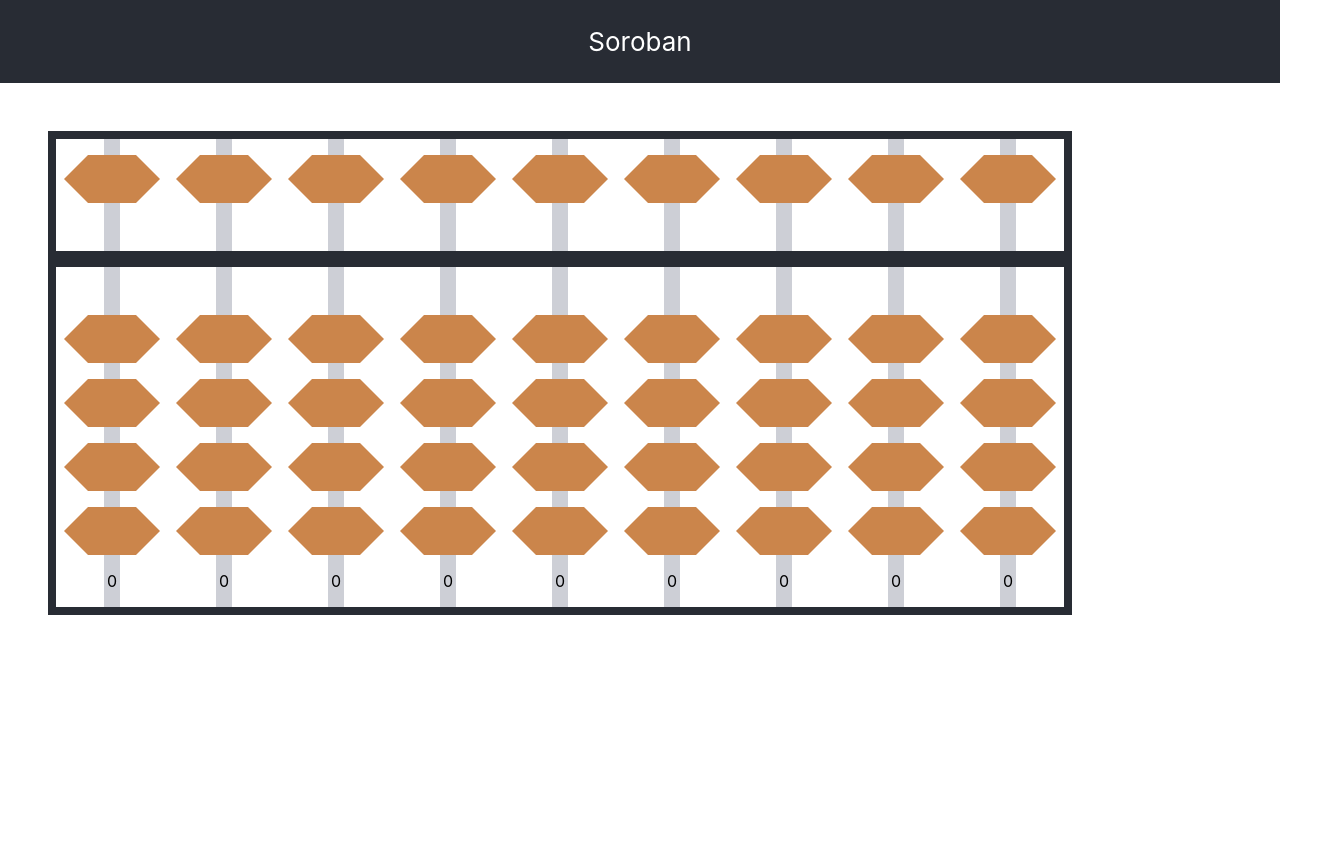
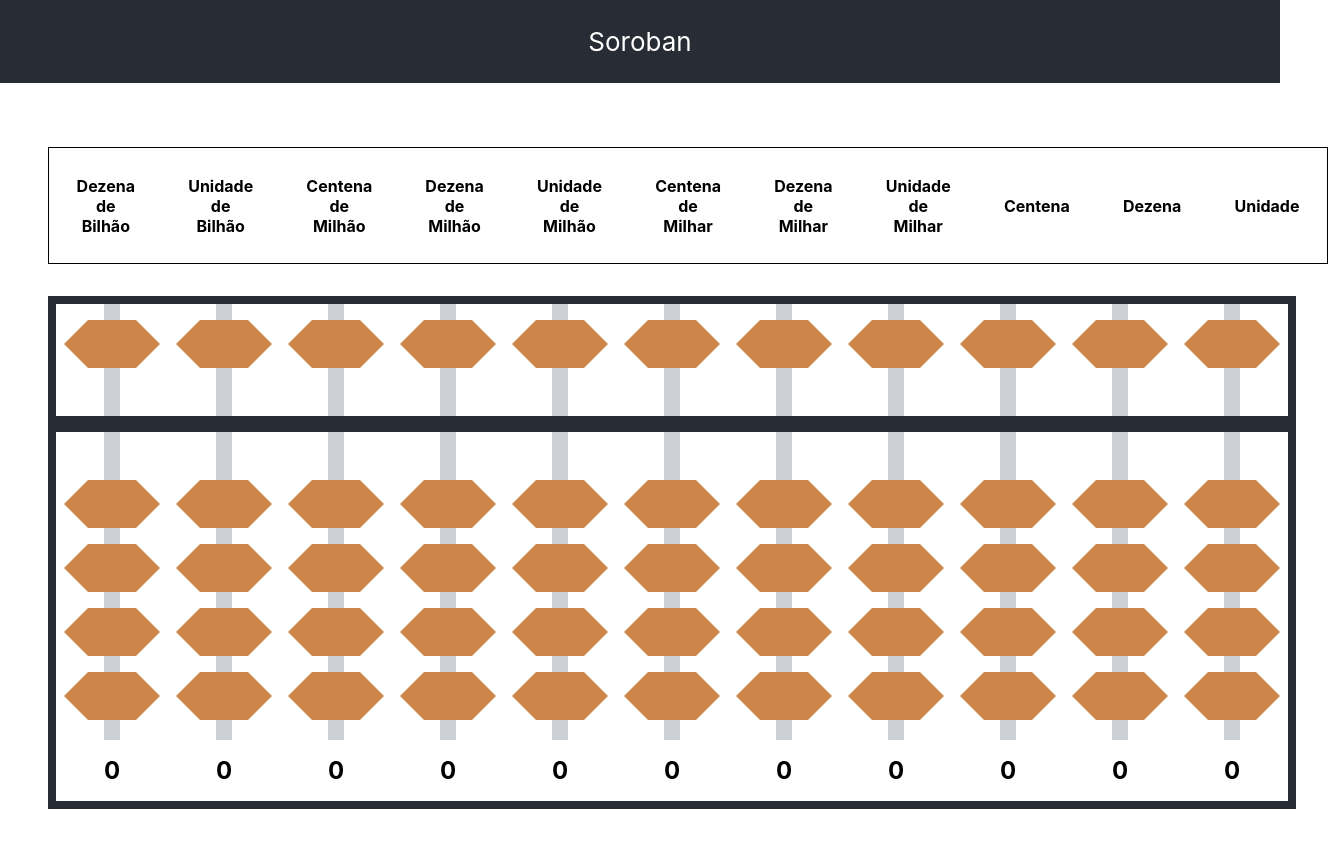
Before and after one commit to rhaiz/Soroban, a React (Create React App) app: page / in a window 1280 px wide. Shown: the top 848 px of the page, 1328 px wide, since content can reach past the window. Before the commit the page ends 800 px from the top, so only its background shows below. Built offline with nearby package versions, Linux system fonts and the light colour scheme.

Commit message:
Update table width and details of Keta.js

```diff
--- a/src/App.js
+++ b/src/App.js
@@ -1,8 +1,10 @@
 import './App.css';
 import Keta from './components/Keta/Keta';
+import DecimalTable from './components/DecimalTable/DecimalTable'
 
 function App() {
-  const elements = Array.from({ length: 9 });
+  const elements = Array.from({ length: 11 });
+  const numberTds = 11
   return (
     <div className="App">
       <header className="App-header">
@@ -11,11 +13,12 @@ function App() {
         </p>
       </header>
       <body>
-      <div className='waku'>
-      {elements.map((_, index) => (
-        <Keta key={index} />
-        ))}
-      </div>
+        <DecimalTable numberTds={numberTds} />
+        <div className='waku'>
+          {elements.map((_, index) => (
+            <Keta key={index} />
+            ))}
+        </div>
       </body>
     </div>
   );
--- a/src/components/DecimalTable/DecimalTable.css
+++ b/src/components/DecimalTable/DecimalTable.css
@@ -0,0 +1,16 @@
+
+.DecimalTable{
+    width: min-content;
+    margin-left: 3rem;
+    margin-top: 4rem;
+    margin-bottom: -1rem;
+
+    border: 0.1rem #000 solid;
+}
+.DecimalTable th {
+    margin-left: 3rem;
+    margin-right: 1rem;
+    padding: 1.6rem;
+    width:15rem;
+
+}
--- a/src/components/DecimalTable/DecimalTable.js
+++ b/src/components/DecimalTable/DecimalTable.js
@@ -0,0 +1,42 @@
+import React from 'react';
+import './DecimalTable.css';
+
+function DecimalTable(props) {
+    const { numberTds } = props;
+    const sistemaDecimal = [
+        'Dezena de Quatrilhão',
+        'Unidade de Quatrilhão',
+        'Centena de Trilhão',
+        'Dezena de Trilhão',
+        'Unidade de Trilhão',
+        'Centena de Bilhão',
+        'Dezena de Bilhão',
+        'Unidade de Bilhão',
+        'Centena de Milhão',
+        'Dezena de Milhão',
+        'Unidade de Milhão',
+        'Centena de Milhar',
+        'Dezena de Milhar',
+        'Unidade de Milhar',
+        'Centena',
+        'Dezena',
+        'Unidade'
+    ];
+
+    const startIndex = sistemaDecimal.length - numberTds;
+    return (
+        <div>
+            <table className="DecimalTable">
+                <thead>
+                    <tr>
+                        {sistemaDecimal.slice(startIndex).map((text, index) => (
+                            <th key={index}>{text}</th>
+                        ))}
+                    </tr>
+                </thead>
+            </table>
+        </div>
+      );
+    }
+
+    export default DecimalTable;
--- a/src/components/Keta/Keta.js
+++ b/src/components/Keta/Keta.js
@@ -69,7 +69,7 @@ import React, { useState, useEffect } from 'react';
                 </div>
             ))}
 
-        <p>{numberTama}</p>
+        <h2 style={{backgroundColor:"white", paddingTop:"1rem", paddingBottom:"1rem", marginBottom:"0rem"}}>{numberTama}</h2>
         </div>
       );
     }
```
